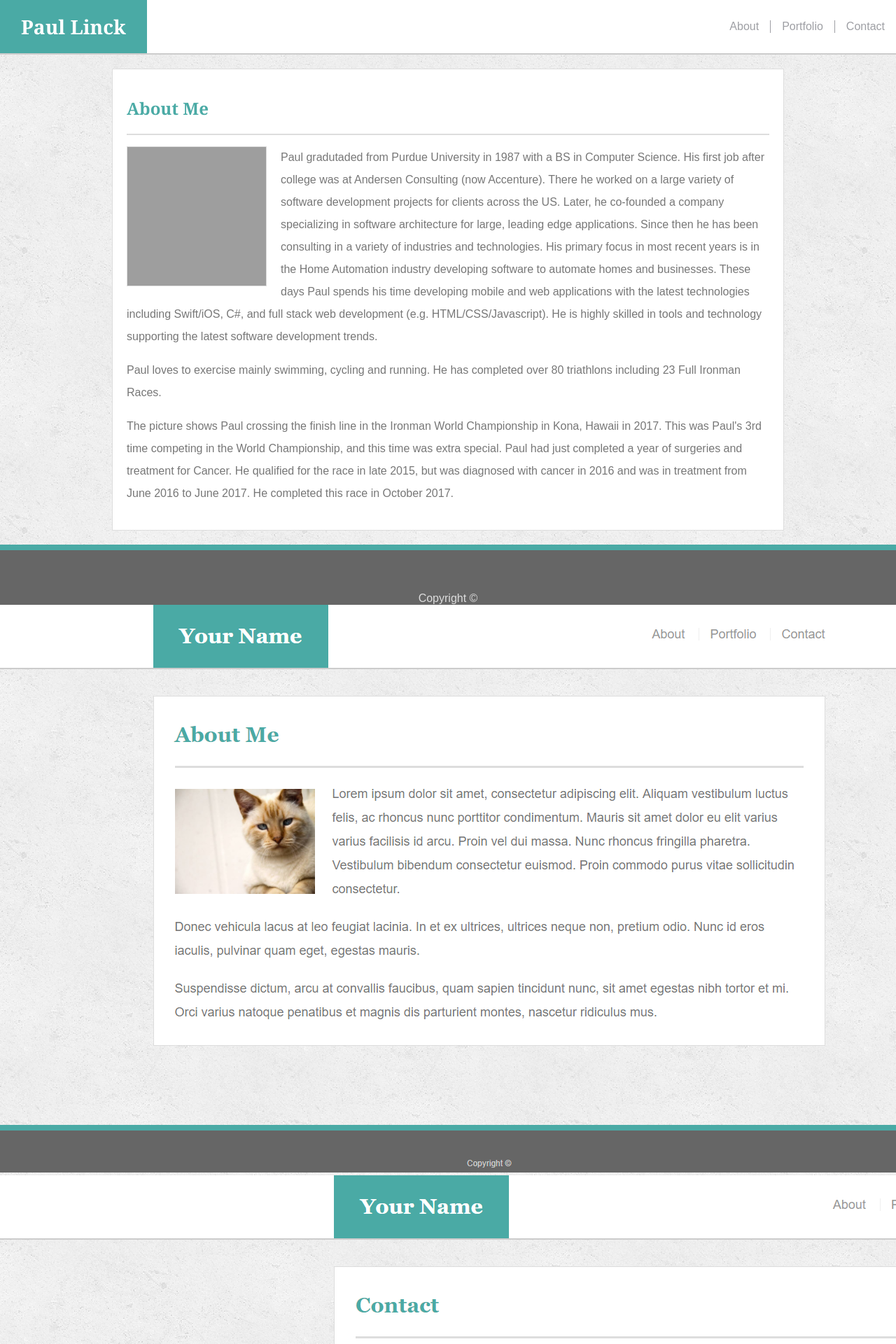
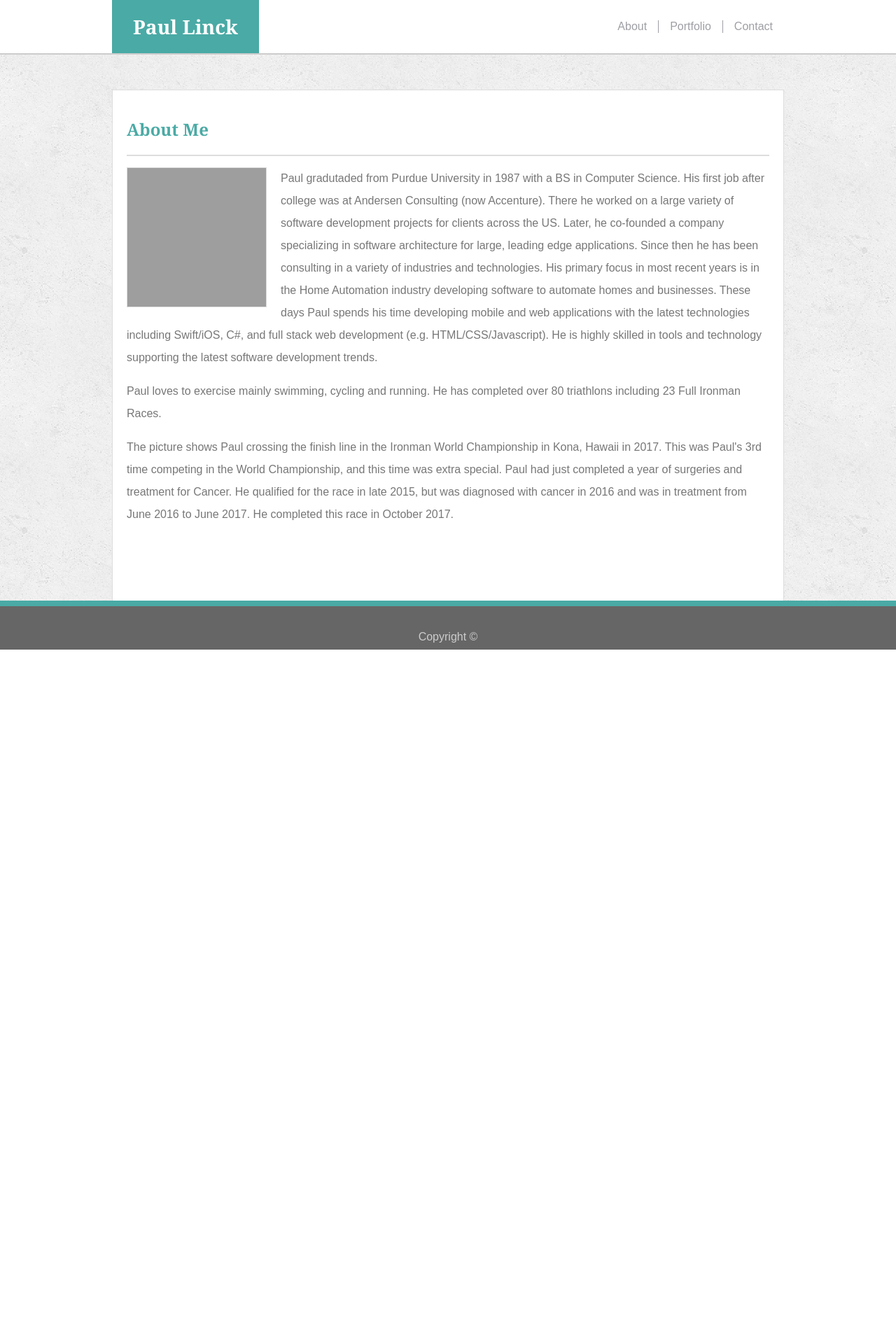
Before and after one commit to plinck/Basic-Portfolio, a PHP site: page / in a window 1280 px wide; the page is wider, and only the part inside the window is pictured. Shown: the top 1920 px of that part at 70% size. After the commit the page ends 928 px from the top of that part, so only its background shows below. Run offline with PHP 8.4, Linux system fonts and the light colour scheme; grey boxes are pictures that could not be loaded.

Commit message:
This is using push for sticky footer

```diff
--- a/assets/css/style.css
+++ b/assets/css/style.css
@@ -6,6 +6,10 @@
     -moz-box-sizing: border-box;
     -webkit-box-sizing: border-box;
     color: #777777;
+}
+html {
+    height: 100%;
+    margin: 0;
 }
 body {
     font-family: "SF Pro Display", "Helvetica Neue", Georgia, "Times New Roman", Times, serif;
@@ -16,6 +20,7 @@ body {
     color: #777777;
     margin: 0;
     padding: 0;
+    height: 100%;
 }
 
 h1,
@@ -26,9 +31,16 @@ h3 {
 }
 /* Setup the header bar nav items using flex to make name left, nav right */
 header {
+    width: 100%;
+    background: #ffffff;
+    color: #9e9fa4;
+    border-bottom: 2px solid #cccccc;
+}
+
+.innerFlex {
     list-style: none;
-    margin: 0;
-    width: 100%;
+    width: 960px;
+    margin: 0 auto 0px auto;
 
     display: -webkit-box;
     display: -moz-box;
@@ -42,17 +54,6 @@ header {
 
     background: #ffffff;
     color: #9e9fa4;
-    border-bottom: 2px solid #cccccc;
-}
-
-footer {
-    background-color: #666666;
-    color: #dddddd;
-    text-align: center;
-    border-top: 8px solid #4aaaa5;
-    margin: 0;
-    padding-top: 60px;
-    width: 100%;
 }
 
 /* Title has name or title of that page */
@@ -97,13 +98,40 @@ footer {
 }
 
 /* the outer container for all page content */
+/* bottom margin is to make a sticky footer, but i dont really like it */
+/* right now, it intruduces scrollbars since the browser content isnt the *whole* thing */
+/* To make sticky, you need 100% height on html, body and min heigh on container of 100% */
 .container {
     width: 960px;
-    height: auto;
+    /* height: auto;*/
+    min-height: 100%;
     background-color: #ffffff;
-    margin: 20px auto;
+    /* this makes footer sticky */
+    margin: 50px auto -70px auto;
     border: 1px solid #dddddd;
 }
+
+footer,
+.push
+{
+    height: 70px;
+}
+
+/* Note a weird thing that happens is that when the page gets so small it bumps */
+/* Into the content above, the text in the foooter moves to the right. */
+/* TODO: - How do I fix that ??? */
+footer {
+    list-style: none;
+    margin: 0;
+    width: 100%;
+
+    background-color: #666666;
+    color: #cccccc;
+    border-top: 8px solid #4aaaa5;
+    padding-top: 35px;
+    text-align: center;
+}
+
 
 /* float the sections */
 #main-bio,
--- a/home.html
+++ /dev/null
@@ -1,88 +0,0 @@
-<!DOCTYPE html>
-<html lang="en-us">
-
-<head>
-    <meta charset="utf-8" />
-    <meta http-equiv="X-UA-Compatible" content="IE=edge">
-    <title>Paul Linck Bio</title>
-    <meta name="viewport" content="width=device-width, initial-scale=1">
-    <link rel="stylesheet" type="text/css" media="screen" href="assets/css/style.css" />
-    <script src="assets/js/javascript.js"></script>
-</head>
-
-<body>
-    <!-- Header and Navigation on all pages -->
-    <header>
-        <div class="title">
-            <h1>Paul Linck</h1>
-        </div>
-        <!-- Nav items uses <div> vs <ul> due to errors on html checker stuff -->
-        <!-- I think this should really be a <ul> but the checker says I can not -->
-        <!-- have <div> inside of <ul> due to flow-content issues -->
-        <nav>
-            <div class="navigation">
-                <div><a href="#">About</a></div>
-                <div class="line"></div>
-                <div><a href="#">Portfolio</a></div>
-                <div class="line"></div>
-                <div><a href="#">Contact</a></div>
-            </div>
-        </nav>
-    </header>
-
-    <!-- Section 1: Bio -->
-    <div class="container clearfix">
-        <section id="main-bio">
-            <h2>About Me</h2>
-            <hr>
-            <div>
-                <img id="bio-image" src="http://gritanddirt.com/wp-content/uploads/2018/01/238_m-100789309-DIGITAL_HIGHRES-1835_153083-12360305-e1517229117122.jpg"
-                    alt="Paul Linck Picture">
-                <p>Paul gradutaded from Purdue University in 1987 with a BS
-                    in
-                    Computer Science. His first job after college was at Andersen Consulting (now Accenture).
-                    There he worked on a large variety of software development projects for clients across
-                    the US.
-
-                    Later, he co-founded a company specializing in software architecture for
-                    large, leading edge applications.
-
-                    Since then he has been consulting in a variety of industries and technologies.
-                    His primary focus in most recent years is in the Home Automation
-                    industry developing software to automate homes and businesses.
-
-                    These days Paul spends his time developing mobile and web applications with the
-                    latest technologies including Swift/iOS, C#, and full stack web development (e.g.
-                    HTML/CSS/Javascript).
-                    He is highly skilled in tools and technology supporting the latest software development trends.
-                </p>
-                <p>Paul loves to exercise mainly swimming, cycling and running. He has completed over 80 triathlons
-                    including 23 Full Ironman Races.
-                </p>
-                <p>The picture shows Paul crossing the finish line in the Ironman
-                    World Championship in Kona, Hawaii in 2017. This was Paul's 3rd time competing in the World
-                    Championship,
-                    and this time was extra special. Paul had just completed a year of surgeries and treatment for
-                    Cancer. He qualified for the race in late 2015, but was diagnosed with cancer in 2016 and was in
-                    treatment from June 2016 to June 2017. He completed this race in October 2017.
-                </p>
-            </div>
-        </section>
-    </div>
-    <footer>
-            Copyright &COPY;
-    </footer>
-
-
-    <!-- Just show images of instructions for now -->
-    <img src="images/portfolio-about-me.png" alt="About Me">
-    <br>
-    <img src="images/portfolio-contact.png" alt="Contact">
-    <br>
-    <img src="images/portfolio-gallery.png" alt="Gallery">
-    <br>
-    <img src="images/Recommended-Dimensions.png" alt="Recommended Dimensions">
-    <br>
-</body>
-
-</html>
--- a/index.html
+++ b/index.html
@@ -13,6 +13,8 @@
 <body>
     <!-- Header and Navigation on all pages -->
     <header>
+        <!-- Create inner div to make left and right items line up properly with content -->
+        <div class="innerFlex">
             <div class="title">
                 <h1>Paul Linck</h1>
             </div>
@@ -21,13 +23,14 @@
             <!-- have <div> inside of <ul> due to flow-content issues -->
             <nav>
                 <div class="navigation">
-                <div><a href="#">About</a></div>
+                    <div><a href="index.html">About</a></div>
                     <div class="line"></div>
-                <div><a href="#">Portfolio</a></div>
+                    <div><a href="portfolio.html">Portfolio</a></div>
                     <div class="line"></div>
-                <div><a href="#">Contact</a></div>
+                    <div><a href="contact.html">Contact</a></div>
                 </div>
             </nav>
+        </div>
     </header>
 
     <!-- Section 1: Bio -->
@@ -35,7 +38,7 @@
         <section id="main-bio">
             <h2>About Me</h2>
             <hr>
-            <div>
+            <div class="clearfix">
                 <img id="bio-image" src="http://gritanddirt.com/wp-content/uploads/2018/01/238_m-100789309-DIGITAL_HIGHRES-1835_153083-12360305-e1517229117122.jpg"
                     alt="Paul Linck Picture">
                 <p>Paul gradutaded from Purdue University in 1987 with a BS
@@ -67,22 +70,12 @@
                     treatment from June 2016 to June 2017. He completed this race in October 2017.
                 </p>
             </div>
+            <div class="push"></div>
         </section>
     </div>
     <footer>
         Copyright &COPY;
     </footer>
-
-
-    <!-- Just show images of instructions for now -->
-    <img src="images/portfolio-about-me.png" alt="About Me">
-    <br>
-    <img src="images/portfolio-contact.png" alt="Contact">
-    <br>
-    <img src="images/portfolio-gallery.png" alt="Gallery">
-    <br>
-    <img src="images/Recommended-Dimensions.png" alt="Recommended Dimensions">
-    <br>
 </body>
 
 </html>
--- a/index.php
+++ b/index.php
@@ -1 +1 @@
-<?php include_once("./home.html"); ?>
+<?php include_once("./index.html"); ?>
```
Lines whose indentation alone changed are shown as unchanged.
